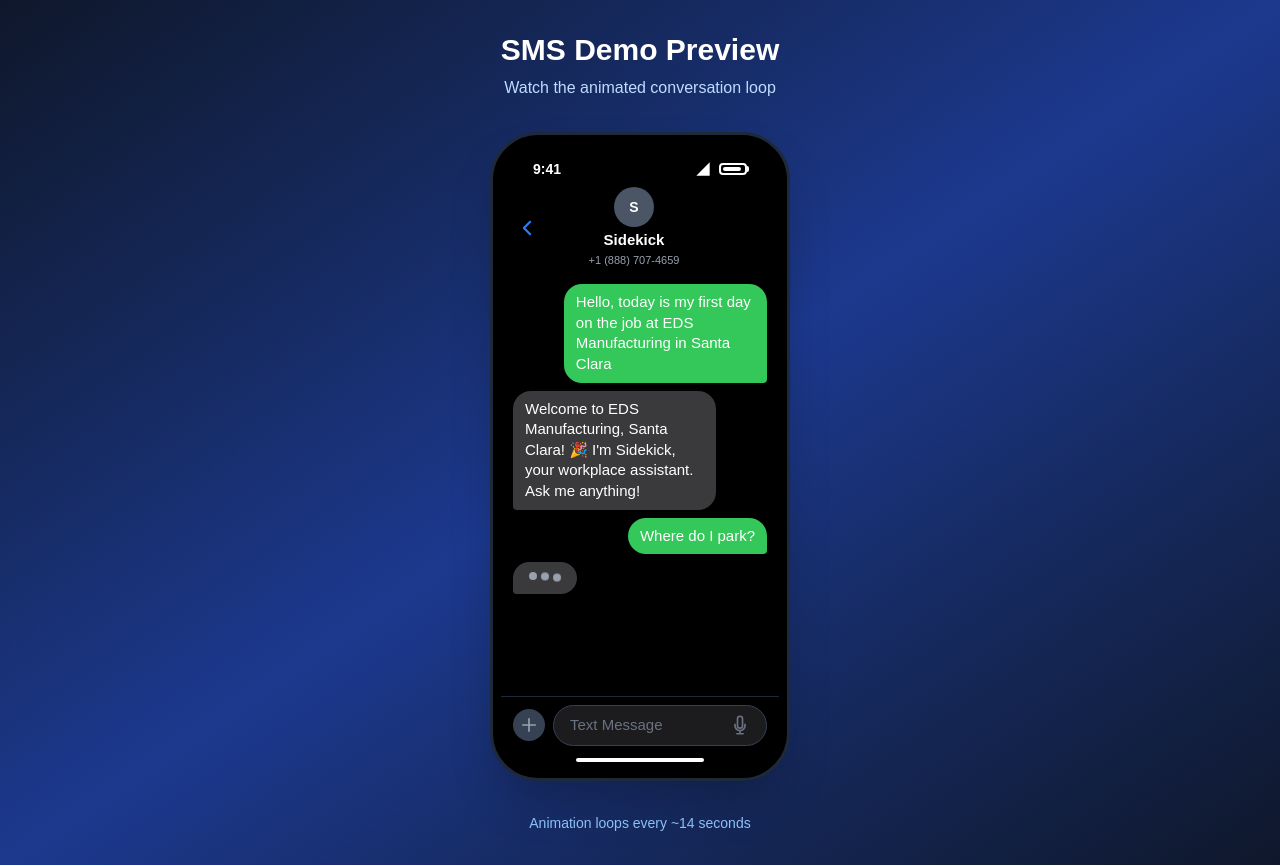
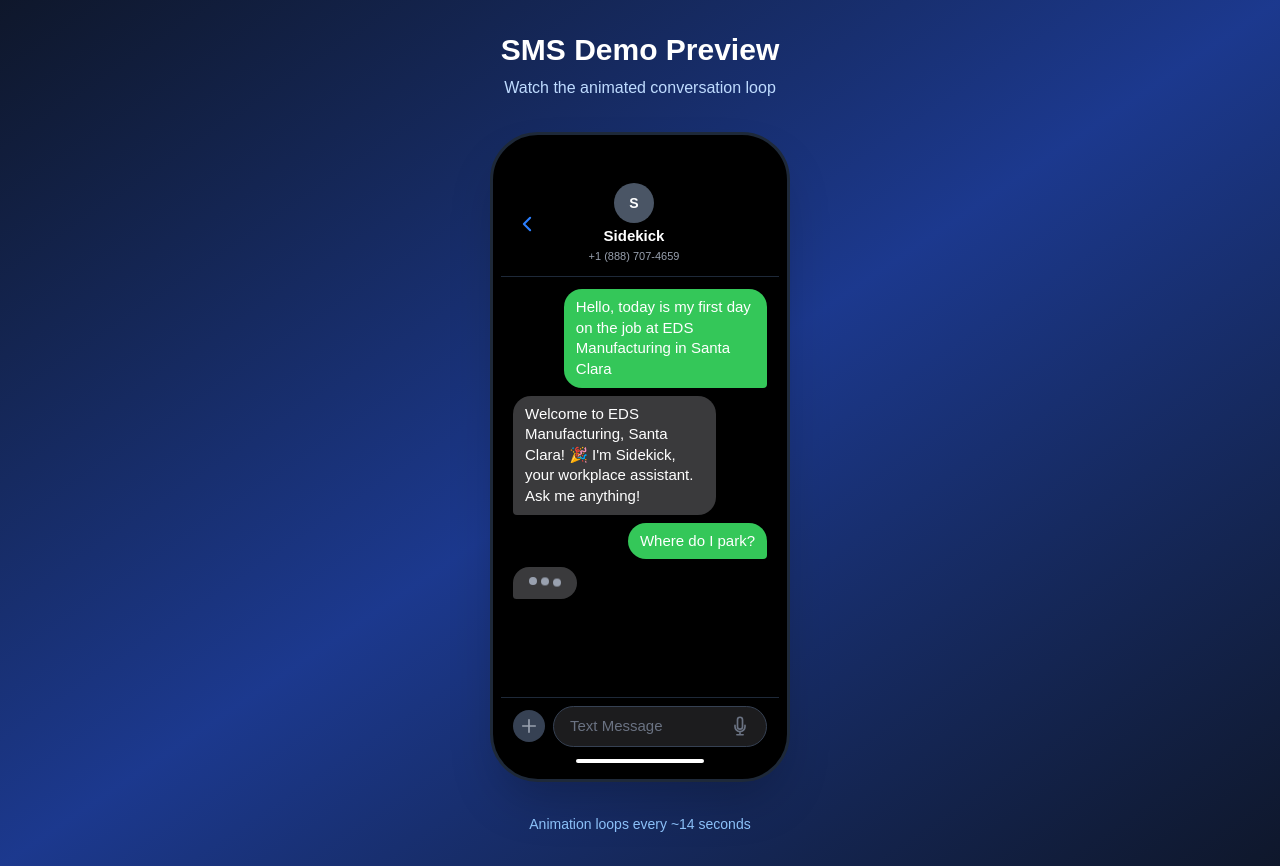
Before and after one commit to textsidekick/sidekick, a Next.js app: page /sms-preview in a window 1280 px wide. Built offline with nearby package versions, Linux system fonts and the light colour scheme.

Commit message:
feat: auto-scrolling SMS demo, cleaner header

```diff
--- a/src/app/components/SMSDemo.tsx
+++ b/src/app/components/SMSDemo.tsx
@@ -1,6 +1,6 @@
 "use client";
 
-import { useState, useEffect } from "react";
+import { useState, useEffect, useRef } from "react";
 
 interface Message {
   id: number;
@@ -24,6 +24,11 @@
   const [visibleMessages, setVisibleMessages] = useState<Message[]>([]);
   const [isTyping, setIsTyping] = useState(false);
   const [currentConvo] = useState(0);
+  const messagesEndRef = useRef<HTMLDivElement>(null);
+
+  useEffect(() => {
+    messagesEndRef.current?.scrollIntoView({ behavior: "smooth" });
+  }, [visibleMessages, isTyping]);
 
   useEffect(() => {
     const convo = conversations[currentConvo];
@@ -64,29 +69,12 @@
       {/* iPhone Frame */}
       <div className="relative bg-black rounded-[3rem] p-2 shadow-2xl border-[3px] border-gray-800">
         {/* Dynamic Island */}
-        <div className="absolute top-3 left-1/2 -translate-x-1/2 w-28 h-8 bg-black rounded-full z-20" />
+        <div className="absolute top-3 left-1/2 -translate-x-1/2 w-28 h-7 bg-black rounded-full z-20" />
 
         {/* Screen */}
-        <div className="bg-black rounded-[2.5rem] overflow-hidden">
-          {/* Status Bar */}
-          <div className="px-8 pt-4 pb-1 flex justify-between items-center text-sm font-semibold text-white">
-            <span>9:41</span>
-            <div className="flex items-center gap-1">
-              <svg className="w-4 h-4" viewBox="0 0 24 24" fill="currentColor">
-                <path d="M12.01 21.49L23.64 7c-.45-.34-4.93-4-11.64-4C5.28 3 .81 6.66.36 7l11.63 14.49.01.01.01-.01z"/>
-              </svg>
-              <svg className="w-4 h-4" viewBox="0 0 24 24" fill="currentColor">
-                <path d="M2 22h20V2z"/>
-              </svg>
-              <div className="w-7 h-3 border-2 border-white rounded-sm relative ml-1">
-                <div className="absolute top-0.5 left-0.5 bottom-0.5 bg-white rounded-sm" style={{width: "75%"}}/>
-                <div className="absolute -right-1 top-1/2 -translate-y-1/2 w-0.5 h-1.5 bg-white rounded-r"/>
-              </div>
-            </div>
-          </div>
-
+        <div className="bg-black rounded-[2.5rem] overflow-hidden pt-8">
           {/* iMessage Header */}
-          <div className="px-4 pb-2 pt-1">
+          <div className="px-4 pb-3 pt-2 border-b border-gray-800">
             <div className="flex items-center justify-between">
               <div className="flex items-center gap-1 text-blue-500">
                 <svg className="w-5 h-5" fill="none" stroke="currentColor" strokeWidth={2.5} viewBox="0 0 24 24">
@@ -104,13 +92,14 @@
             </div>
           </div>
 
-          {/* Messages Area */}
-          <div className="h-[420px] px-3 py-2 overflow-hidden flex flex-col gap-2">
+          {/* Messages Area - Scrollable */}
+          <div
+            className="h-[420px] px-3 py-3 overflow-y-auto flex flex-col gap-2 scroll-smooth messages-container"
+          >
             {visibleMessages.map((msg) => (
               <div
                 key={msg.id}
-                className={`flex ${msg.sender === "worker" ? "justify-end" : "justify-start"}`}
-                style={{animation: "slideIn 0.25s ease-out"}}
+                className={`flex ${msg.sender === "worker" ? "justify-end" : "justify-start"} msg-animate`}
               >
                 <div
                   className={`max-w-[80%] px-3 py-2 text-[15px] leading-snug text-left ${
@@ -126,7 +115,7 @@
 
             {/* Typing Indicator */}
             {isTyping && (
-              <div className="flex justify-start" style={{animation: "slideIn 0.25s ease-out"}}>
+              <div className="flex justify-start msg-animate">
                 <div className="bg-[#3A3A3C] px-4 py-3 rounded-[18px] rounded-bl-[4px]">
                   <div className="flex gap-1 items-center">
                     <div className="w-2 h-2 bg-gray-400 rounded-full animate-bounce" style={{animationDelay: "0ms", animationDuration: "0.6s"}}/>
@@ -136,6 +125,8 @@
                 </div>
               </div>
             )}
+
+            <div ref={messagesEndRef} />
           </div>
 
           {/* iMessage Input */}
@@ -165,7 +156,17 @@
       {/* Decorative glow */}
       <div className="absolute -inset-8 bg-green-500/10 rounded-[5rem] blur-3xl -z-10" />
 
-      <style jsx global>{`
+      <style jsx>{`
+        .messages-container::-webkit-scrollbar {
+          display: none;
+        }
+        .messages-container {
+          -ms-overflow-style: none;
+          scrollbar-width: none;
+        }
+        .msg-animate {
+          animation: slideIn 0.25s ease-out;
+        }
         @keyframes slideIn {
           from { opacity: 0; transform: translateY(8px) scale(0.95); }
           to { opacity: 1; transform: translateY(0) scale(1); }
```
